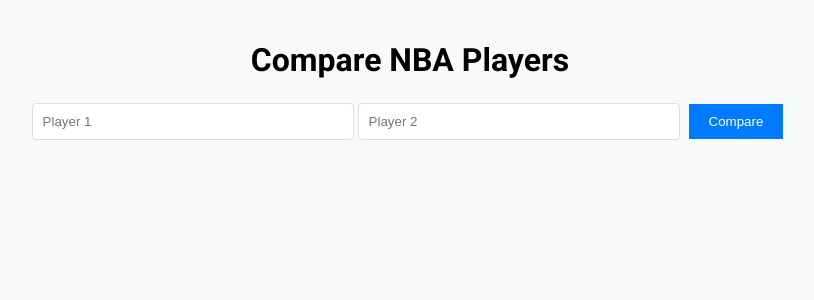
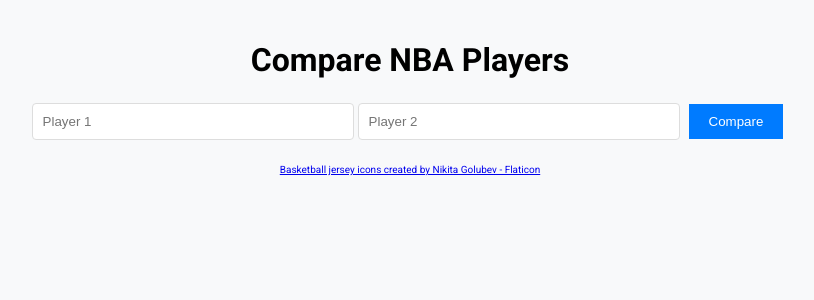
Before and after one commit to neallang/NBA_v2, a Django app: template nba_app/templates/nba_app/compare_players.html in a window 1280 px wide. Shown: the top 300 px of the page, without its empty margins (230-1044 px from the left). Run offline with Django 5.2, Linux system fonts and the light colour scheme; the template is opened without the code that fills it: values that come from a table or form of the project are taken from there, others are empty; some libraries are stand-ins or nearby versions.

Commit message:
favicon + attribution

```diff
--- a/nba_app/static/css/main-style.css
+++ b/nba_app/static/css/main-style.css
@@ -92,3 +92,9 @@
     background-color: transparent;
     box-shadow: none;
 }
+
+.attribution {
+    font-size: 10px;
+    text-align: center;
+    margin-top: 20px;
+}
--- a/nba_app/templates/nba_app/compare_players.html
+++ b/nba_app/templates/nba_app/compare_players.html
@@ -3,10 +3,11 @@
 <html lang="en">
 <head>
     <meta charset="UTF-8">
-    <title>Compare NBA Players</title>
-    <!-- Include CSS files -->
+    <title>NBA Player Analysis</title>
+    <!-- Include CSS files (and imports) -->
     <link rel="stylesheet" href="https://code.jquery.com/ui/1.12.1/themes/base/jquery-ui.css">
     <link rel="stylesheet" href="https://cdnjs.cloudflare.com/ajax/libs/font-awesome/6.0.0-beta3/css/all.min.css">
+    <link rel="icon" type="image/png" href="{% static 'favicon.png' %}">
     <link rel="stylesheet" href="{% static 'css/tables.css' %}">
     <link rel="stylesheet" href="{% static 'css/main-style.css' %}">
 
@@ -79,5 +80,9 @@
 
 
     {% endif %}
+
+    <div class="attribution">
+        <a href="https://www.flaticon.com/free-icons/basketball-jersey" title="basketball jersey icons">Basketball jersey icons created by Nikita Golubev - Flaticon</a>
+    </div>
 </body>
 </html>
```
Also changed, not shown: nba_app/static/favicon.png (added).
